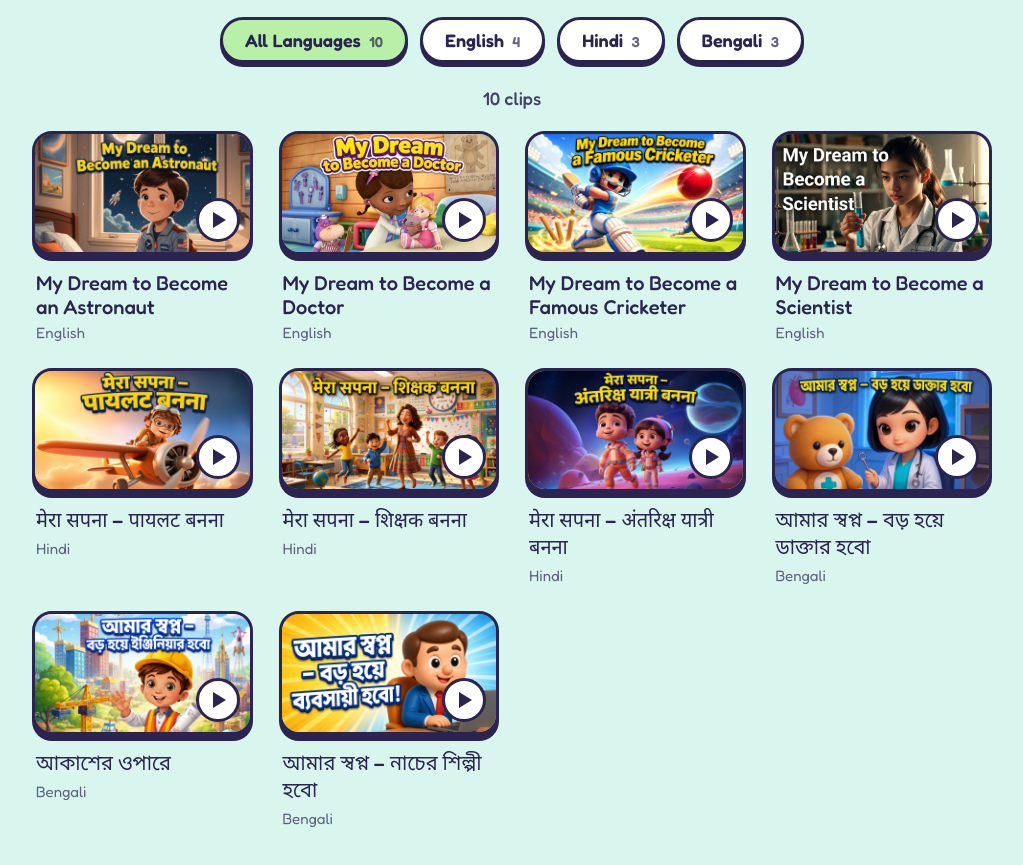
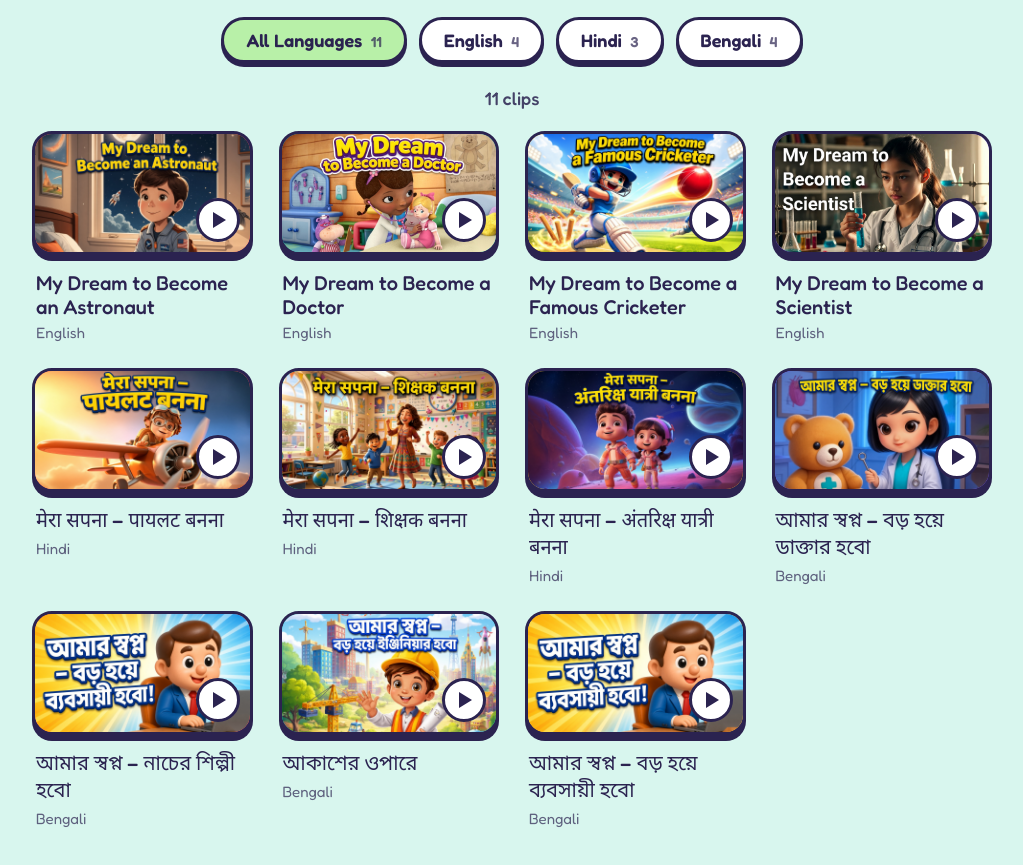
Before and after one commit to subhankarsarkar/kidsdreams, a plain HTML site: page index.html in a window 1280 px wide. Shown: the part 237-1102 px from the top of the page, without its empty margins (128-1151 px from the left). Drawn offline with Linux system fonts and the light colour scheme.

Commit message:
Add files via upload

```diff
--- a/index.html
+++ b/index.html
@@ -98,8 +98,9 @@ video{display:block;width:100%;background:#000;border-radius:22px;border:4px sol
     {"title": "मेरा सपना – शिक्षक बनना", "category": "Hindi", "lang": "hi", "tags": "mera sapna shikshak banna dream teacher school classroom", "thumb": "thumbs/6.jpg", "file": "videos/6.mp4"},
     {"title": "मेरा सपना – अंतरिक्ष यात्री बनना", "category": "Hindi", "lang": "hi", "tags": "mera sapna antariksh yatri banna dream astronaut space rocket", "thumb": "thumbs/7.jpg", "file": "videos/7.mp4"},
     {"title": "আমার স্বপ্ন – বড় হয়ে ডাক্তার হবো", "category": "Bengali", "lang": "bn", "tags": "amar swapno boro hoye daktar hobo dream doctor", "thumb": "thumbs/8.jpg", "file": "videos/8.mp4"},
+    {"title": "আমার স্বপ্ন – নাচের শিল্পী হবো", "category": "Bengali", "lang": "bn", "tags": "amar swapno boro hoye dancer hobo", "thumb": "thumbs/9.jpg", "file": "videos/9.mp4"},
     {"title": "আকাশের ওপারে", "category": "Bengali", "lang": "bn", "tags": "akasher opare beyond the sky dream stars space", "thumb": "thumbs/10.jpg", "file": "videos/10.mp4"},
-    {"title": "আমার স্বপ্ন – নাচের শিল্পী হবো", "category": "Bengali", "lang": "bn", "tags": "amar swapno nacher shilpi hobo dream dancer dance artist", "thumb": "thumbs/11.jpg", "file": "videos/11.mp4"}
+    {"title": "আমার স্বপ্ন – বড় হয়ে ব্যবসায়ী হবো ", "category": "Bengali", "lang": "bn", "tags": "amar swapno boro hoye safal businessman hobo", "thumb": "thumbs/11.jpg", "file": "videos/11.mp4"}
   ];
 
   const colors = ["var(--red)", "var(--mint)", "var(--sun)", "var(--grape)"];
```
